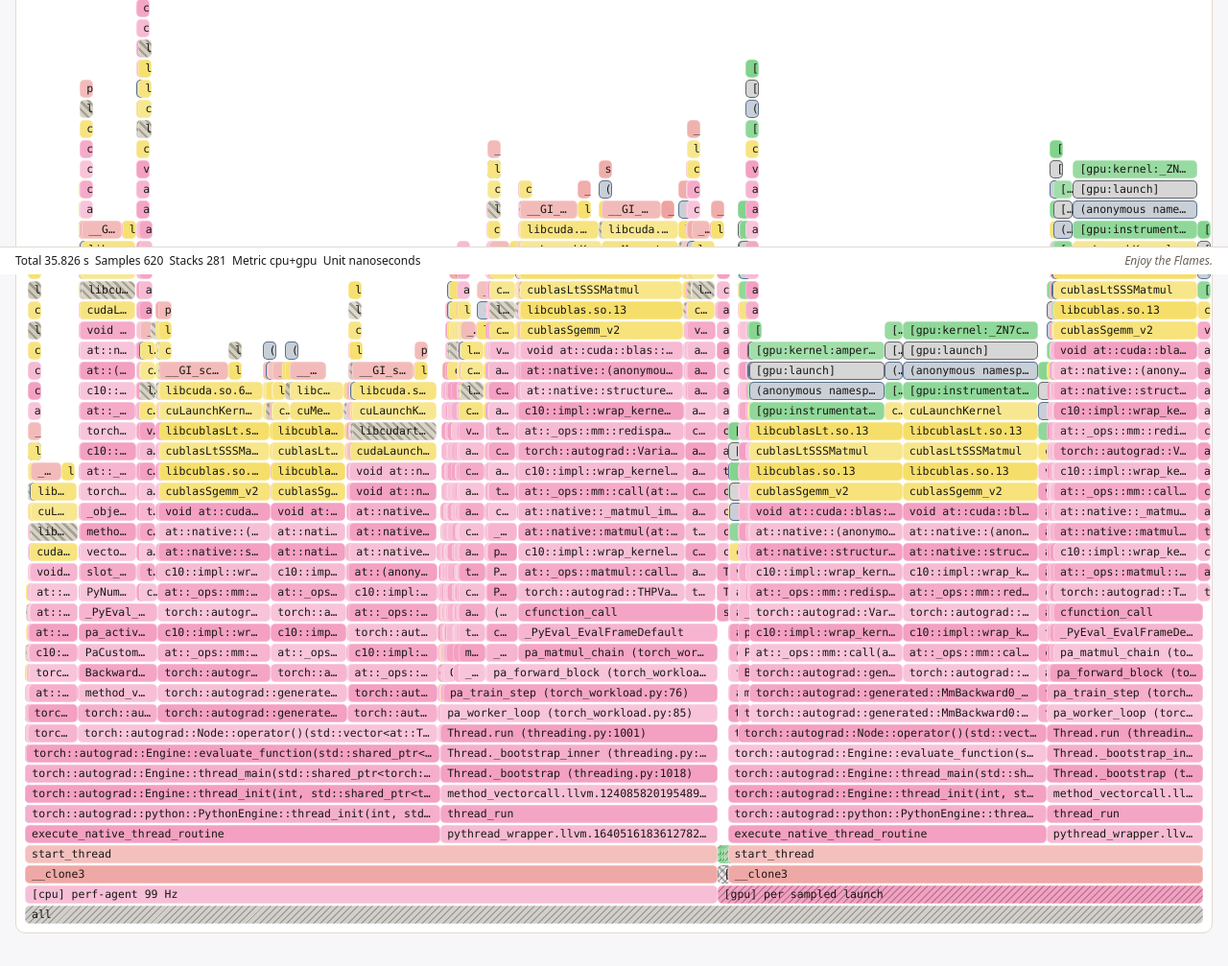
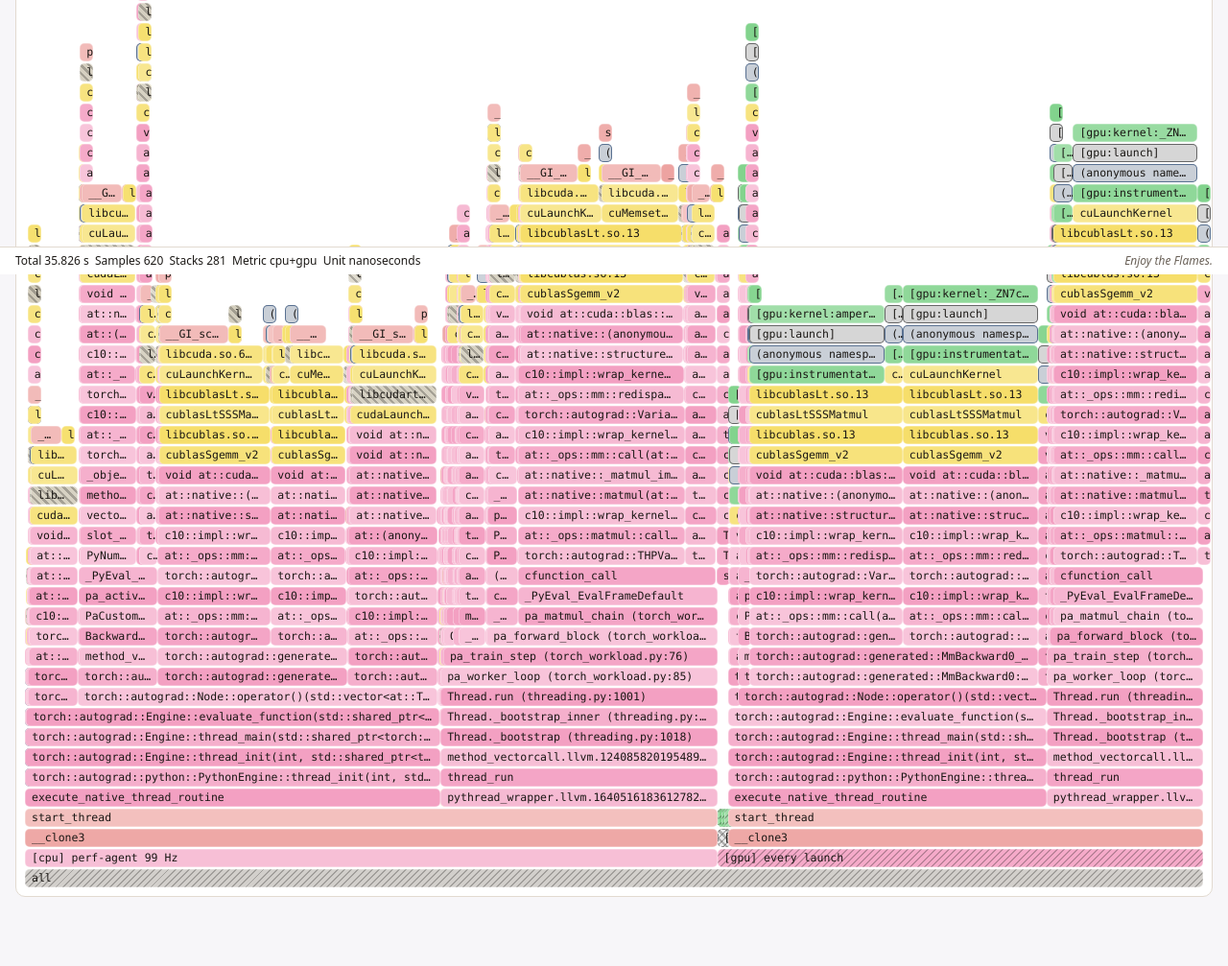
Before and after one commit to dpsoft/perf-agent, a plain HTML site: page docs/flamegraph-pytorch-gpu.html in a window 1280 px wide. Shown: the part 514-1521 px from the top of the page at 96% size. After the commit the page ends 1483 px from the top, so only its background shows below. Drawn offline with Linux system fonts and the light colour scheme.

Commit message:
docs: label the period-1 capture's GPU root '[gpu] every launch'
The page carried a banner saying one launch in 1 was a sample of launches
and nothing was scaled by 1, which is false when every launch was sampled.
Re-rendered from the same capture with the flame graph that drops that
warning at period 1, and with the GPU root labelled for what it is: every
launch carried its CPU stack, so '[gpu] per sampled launch' undersold it.

use-cases.md keeps 'per sampled launch' in the command, which is for the
default period, and says the picture's root is labelled differently. The
GIF and still are re-rendered from the new page, paths again rewritten to
~/.

```diff
--- a/docs/flamegraph-pytorch-gpu.html
+++ b/docs/flamegraph-pytorch-gpu.html
@@ -273,10 +273,10 @@ body.gpu-comparing #fd,body.gpu-comparing #tip,body.gpu-comparing #menu,body.gpu
 <ul>
 <li>[cpu] perf-agent 99 Hz: 6731 of 21079 frame slots (31.9%) have no symbol and are drawn as a raw address or [unknown].</li>
 <li>[cpu] perf-agent 99 Hz: 5587 frame slots were merged: runs of consecutive frames from one vendor library whose names say nothing (an address, or the CUDA symbol server&#39;s obfuscated libfoo_&lt;hex&gt;) are drawn as a single frame named after the library. The profile itself is unchanged.</li>
-<li>[gpu] per sampled launch: 39 of 700 frame slots (5.6%) have no symbol and are drawn as a raw address or [unknown].</li>
-<li>[gpu] per sampled launch: 29 frame slots were merged: runs of consecutive frames from one vendor library whose names say nothing (an address, or the CUDA symbol server&#39;s obfuscated libfoo_&lt;hex&gt;) are drawn as a single frame named after the library. The profile itself is unchanged.</li>
-<li>[gpu] per sampled launch: 2.2% of the total is attributed to its CPU call path by inference, not measurement (gpu_join is heuristic or unmatched, or the join was ambiguous). Those frames name a plausible caller, not an observed one.</li>
-<li>[gpu] per sampled launch: 2.2% of the total sits under [gpu:launch unsampled]: measured GPU time whose launch was not one of the sampled ones, so it has no CPU caller and none is borrowed from a sampled sibling.</li>
+<li>[gpu] every launch: 39 of 700 frame slots (5.6%) have no symbol and are drawn as a raw address or [unknown].</li>
+<li>[gpu] every launch: 29 frame slots were merged: runs of consecutive frames from one vendor library whose names say nothing (an address, or the CUDA symbol server&#39;s obfuscated libfoo_&lt;hex&gt;) are drawn as a single frame named after the library. The profile itself is unchanged.</li>
+<li>[gpu] every launch: 2.2% of the total is attributed to its CPU call path by inference, not measurement (gpu_join is heuristic or unmatched, or the join was ambiguous). Those frames name a plausible caller, not an observed one.</li>
+<li>[gpu] every launch: 2.2% of the total sits under [gpu:launch unsampled]: measured GPU time whose launch was not one of the sampled ones, so it has no CPU caller and none is borrowed from a sampled sibling.</li>
 </ul>
 <h2>Sample labels (not in the graph)</h2>
 <p class="muted">Frames are stack identity, so §8 of the GPU profiling v2 design keeps these out of the tree: a per-sample PC or correlation ID in the path would give every sample its own leaf and destroy the aggregation a flame graph exists to show. They are reported here instead, so nothing in the profile is silently discarded.</p>
@@ -311,10 +311,9 @@ body.gpu-comparing #fd,body.gpu-comparing #tip,body.gpu-comparing #menu,body.gpu
 <div id="gpu-summary-mount"></div><section id="gpu-comparison" role="tabpanel" aria-labelledby="gpu-tab-compare" hidden></section>
 <noscript><p class="note">GPU telemetry controls require JavaScript. The profile below remains available.</p></noscript>
 <div id="profile-view" role="tabpanel" aria-labelledby="gpu-tab-flame">
-<p class="note">gpu_sample_period=1 &mdash; one launch in 1 carried a CPU stack, so the width under [gpu:launch] is a sample of launches, not that path&rsquo;s share of GPU time. Nothing is scaled by 1.</p>
 <div id="hidden-note" hidden></div>
 <div class="canvas">
-<div class="chart" style="height:986px" role="group" aria-label="Flame graph, cpu+gpu/nanoseconds" data-total="35825614388" data-unit="nanoseconds">
+<div class="chart" style="height:986px" role="group" aria-label="Flame graph, cpu+gpu/nanoseconds" data-total="35825614388" data-unit="nanoseconds" data-every-launch="1">
 <script type="application/json" id="modules">["~/.local/share/uv/python/cpython-3.12.14-linux-x86_64-gnu/bin/python3.12","~/github/perf-agent/shim/libperfagent-gpu-nvidia.so","~/pytorch-profile-test/.venv/lib/python3.12/site-packages/nvidia/cu13/lib/libcublas.so.13","~/pytorch-profile-test/.venv/lib/python3.12/site-packages/nvidia/cu13/lib/libcublasLt.so.13","~/pytorch-profile-test/.venv/lib/python3.12/site-packages/nvidia/cu13/lib/libcudart.so.13","~/pytorch-profile-test/.venv/lib/python3.12/site-packages/nvidia/cu13/lib/libcufile.so.0","~/pytorch-profile-test/.venv/lib/python3.12/site-packages/nvidia/cu13/lib/libcupti.so.13","~/pytorch-profile-test/.venv/lib/python3.12/site-packages/torch/lib/libc10.so","~/pytorch-profile-test/.venv/lib/python3.12/site-packages/torch/lib/libc10_cuda.so","~/pytorch-profile-test/.venv/lib/python3.12/site-packages/torch/lib/libtorch_cpu.so","~/pytorch-profile-test/.venv/lib/python3.12/site-packages/torch/lib/libtorch_cuda.so","~/pytorch-profile-test/.venv/lib/python3.12/site-packages/torch/lib/libtorch_python.so","/usr/lib64/ld-linux-x86-64.so.2","/usr/lib64/libc.so.6","/usr/lib64/libcuda.so.620.70.06","/usr/lib64/libstdc++.so.6.0.35"]</script>
 <div class="frame d0 inexact" style="left:0%;width:100%" role="img" aria-label="all, 35.826 s, 100.00% of total" data-domain="root" data-value="35825614388" data-inexact="322348372" data-axis="cpu+gpu/nanoseconds">all</div>
 <div class="frame d1 j6" style="left:0%;width:58.758%" role="img" aria-label="[cpu] perf-agent 99 Hz, 21.051 s, 58.76% of total" data-domain="app" data-value="21050504840" data-axis="cpu/nanoseconds">[cpu] perf-agent 99 Hz</div>
@@ -1332,7 +1331,7 @@ body.gpu-comparing #fd,body.gpu-comparing #tip,body.gpu-comparing #menu,body.gpu
 <div class="frame d19 j2" style="left:58.702%;width:0.028%" role="img" aria-label="c10::intrusive_ptr&lt;c10::StorageImpl, c10::detail::intrusive_target_default_null_type&lt;c10::StorageImpl&gt; &gt;::reset_not_null_(c10::StorageImpl*), 10.10 ms, 0.03% of total" data-domain="app" data-value="10101010" data-m="7">c10::intrusive_ptr&lt;c10::StorageImpl, c10::detail::intrusive_target_default_null_type&lt;c10::StorageImpl&gt; &gt;::reset_not_null_(c10::StorageImpl*)</div>
 <div class="frame d20 j7" style="left:58.702%;width:0.028%" role="img" aria-label="c10::cuda::CUDACachingAllocator::Native::local_raw_delete(void*), 10.10 ms, 0.03% of total" data-domain="app" data-value="10101010" data-m="8">c10::cuda::CUDACachingAllocator::Native::local_raw_delete(void*)</div>
 <div class="frame d21 j2" style="left:58.702%;width:0.028%" role="img" aria-label="c10::cuda::CUDACachingAllocator::Native::NativeCachingAllocator::get_allocated_block(void const*, bool), 10.10 ms, 0.03% of total" data-domain="app" data-value="10101010" data-m="8">c10::cuda::CUDACachingAllocator::Native::NativeCachingAllocator::get_allocated_block(void const*, bool)</div>
-<div class="frame d1 inexact" style="left:58.758%;width:41.242%" role="img" aria-label="[gpu] per sampled launch, 14.775 s, 41.24% of total" data-domain="app" data-value="14775109548" data-inexact="322348372" data-axis="gpu/nanoseconds">[gpu] per sampled launch</div>
+<div class="frame d1 inexact j2" style="left:58.758%;width:41.242%" role="img" aria-label="[gpu] every launch, 14.775 s, 41.24% of total" data-domain="app" data-value="14775109548" data-inexact="322348372" data-axis="gpu/nanoseconds">[gpu] every launch</div>
 <div class="frame d2 inexact" style="left:58.758%;width:0.9%" role="img" aria-label="[gpu:launch unsampled], 322.35 ms, 0.90% of total" data-domain="boundary-unattributed" data-value="322348372" data-inexact="322348372">[gpu:launch unsampled]</div>
 <div class="frame d3 inexact j6" style="left:58.758%;width:0.001%" role="img" aria-label="[gpu:kernel:_ZN2at6native13reduce_kernelILi512ELi1ENS0_8ReduceOpIfNS0_14func_wrapper_tIfZNS0_11sum_functorIfffEclERNS_14TensorIteratorEEUlffE_EEjfLi4ELi4EEEEEvT1_], 459.11 µs, 0.00% of total" data-domain="gpu-kernel" data-value="459109" data-inexact="459109">[gpu:kernel:_ZN2at6native13reduce_kernelILi512ELi1ENS0_8ReduceOpIfNS0_14func_wrapper_tIfZNS0_11sum_functorIfffEclERNS_14TensorIteratorEEUlffE_EEjfLi4ELi4EEEEEvT1_]</div>
 <div class="frame d3 inexact j2" style="left:58.76%;width:0.002%" role="img" aria-label="[gpu:kernel:_ZN2at6native18elementwise_kernelILi128ELi2EZNS0_22gpu_kernel_impl_nocastINS0_13BinaryFunctorIfffNS0_15binary_internal10MulFunctorIfEEEEEEvRNS_18TensorIteratorBaseERKT_EUliE_EEviT1_], 683.43 µs, 0.00% of total" data-domain="gpu-kernel" data-value="683429" data-inexact="683429">[gpu:kernel:_ZN2at6native18elementwise_kernelILi128ELi2EZNS0_22gpu_kernel_impl_nocastINS0_13BinaryFunctorIfffNS0_15binary_internal10MulFunctorIfEEEEEEvRNS_18TensorIteratorBaseERKT_EUliE_EEviT1_]</div>
@@ -1748,6 +1747,7 @@ var mods=(function(){var e=doc.getElementById("modules");if(!e){return [];}
 function moduleOf(d){var i=d.m;return i===undefined?"":(mods[+i]||"");}
 var idle=st.textContent,zoomTarget=null;
 var axis=chart.getAttribute("aria-label");
+var everyLaunch=chart.dataset.everyLaunch==="1";
 var inverted=false,treeOn=false,treeRoot=null;
 var nav=[],navIdx=-1,cur=null,tally="";
 
@@ -1833,7 +1833,7 @@ function widthMeaning(it,d){
   if(types.length>1){return types.indexOf("cpu")<0?"":"width: CPU samples and GPU time added together \u2014 compare within one root";}
   switch(d.domain){
   case "gpu-kernel": return "width: measured time this kernel ran on the device";
-  case "boundary": return "width: device time launched from this path, sampled one launch in N";
+  case "boundary": return everyLaunch?"width: device time launched from this path":"width: device time launched from this path, sampled one launch in N";
   case "boundary-unattributed": return "width: measured device time whose launch was not stack-sampled, so it has no caller";
   default: return "width: GPU time launched from this call path \u2014 not CPU time spent here";
   }
```
Also changed, not shown: docs/flamegraph-pytorch-gpu.png, 2 other files.
